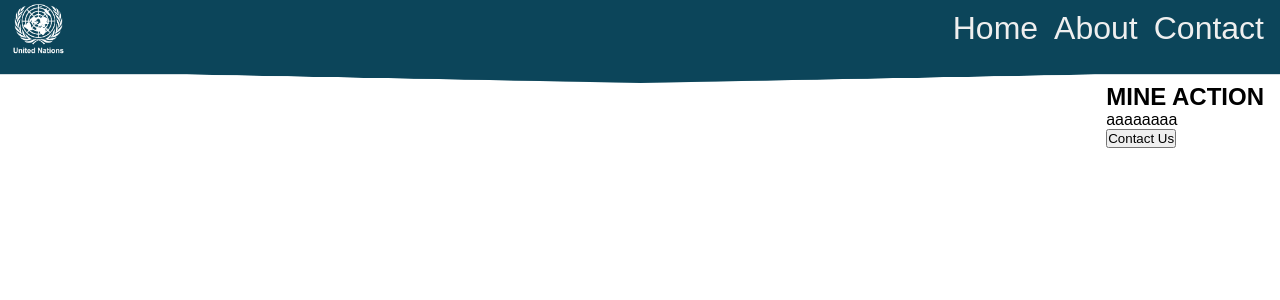
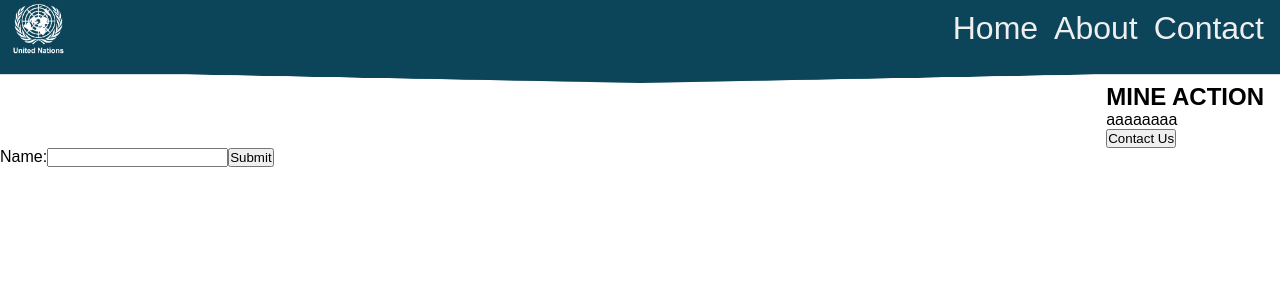
Before and after one commit to CodecoolGlobal/react-for-a-cause-react-thebortnyak, a React (Create React App) app in the folder ngo/: page / in a window 1280 px wide. Shown: the top 300 px of the page. Built offline with nearby package versions, Linux system fonts and the light colour scheme.

Commit message:
initial commit

```diff
--- a/ngo/src/App.js
+++ b/ngo/src/App.js
@@ -2,13 +2,14 @@
 
 import LandingPage from './Components/LandingPage';
 import './App.css';
+import FormComponent from './Components/FormComponent';
 
 function App() {
   return(
     <div>
       <Header />
       <LandingPage />
-
+      <FormComponent />
     {/* <Section1 /> */}
     </div>
 
--- /dev/null
+++ b/ngo/src/Components/FormComponent.js
@@ -0,0 +1,13 @@
+function FormComponent(){
+let content =
+<form>
+<label>
+    Name:
+    <input type="text" name="name"/>
+</label>
+<input type="submit" value="Submit"/>
+</form>
+return content;
+}
+
+export default FormComponent;
```
